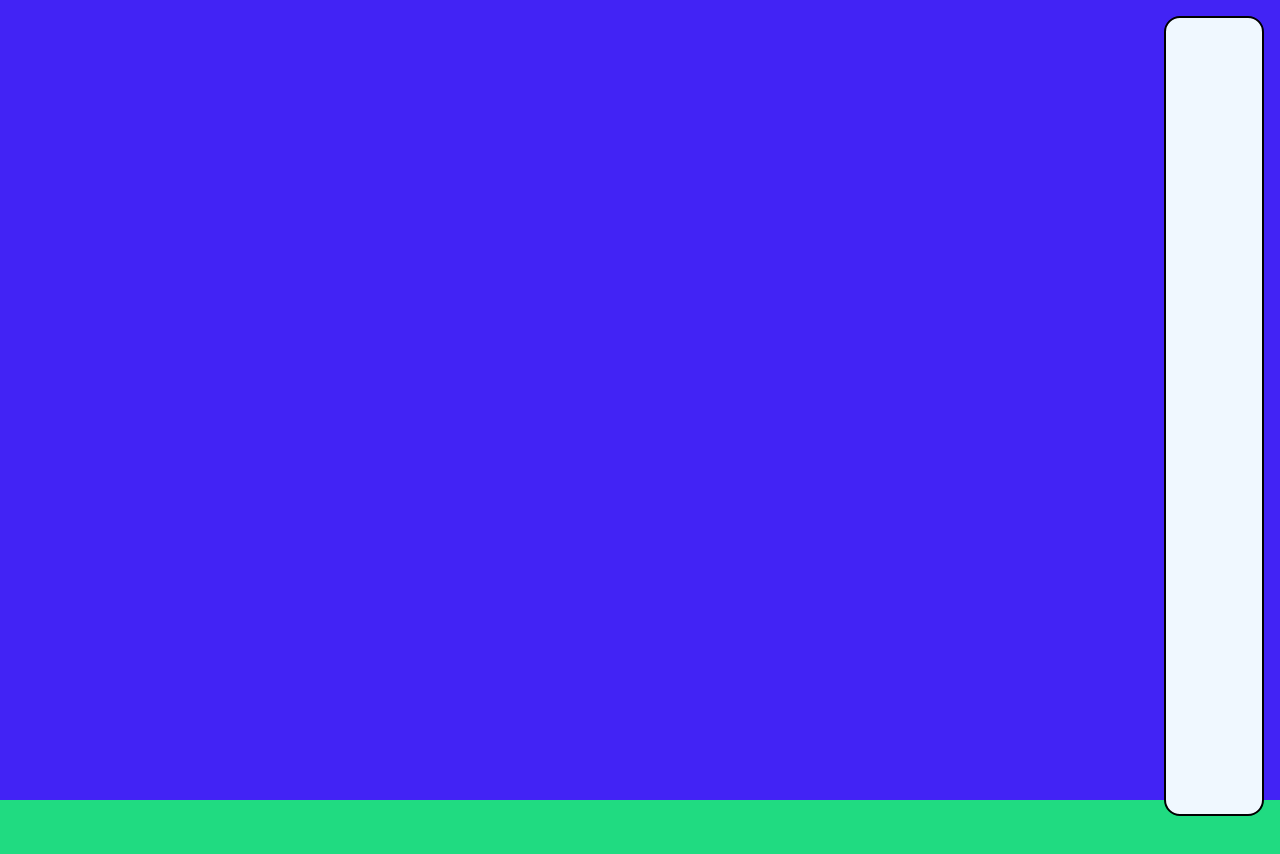
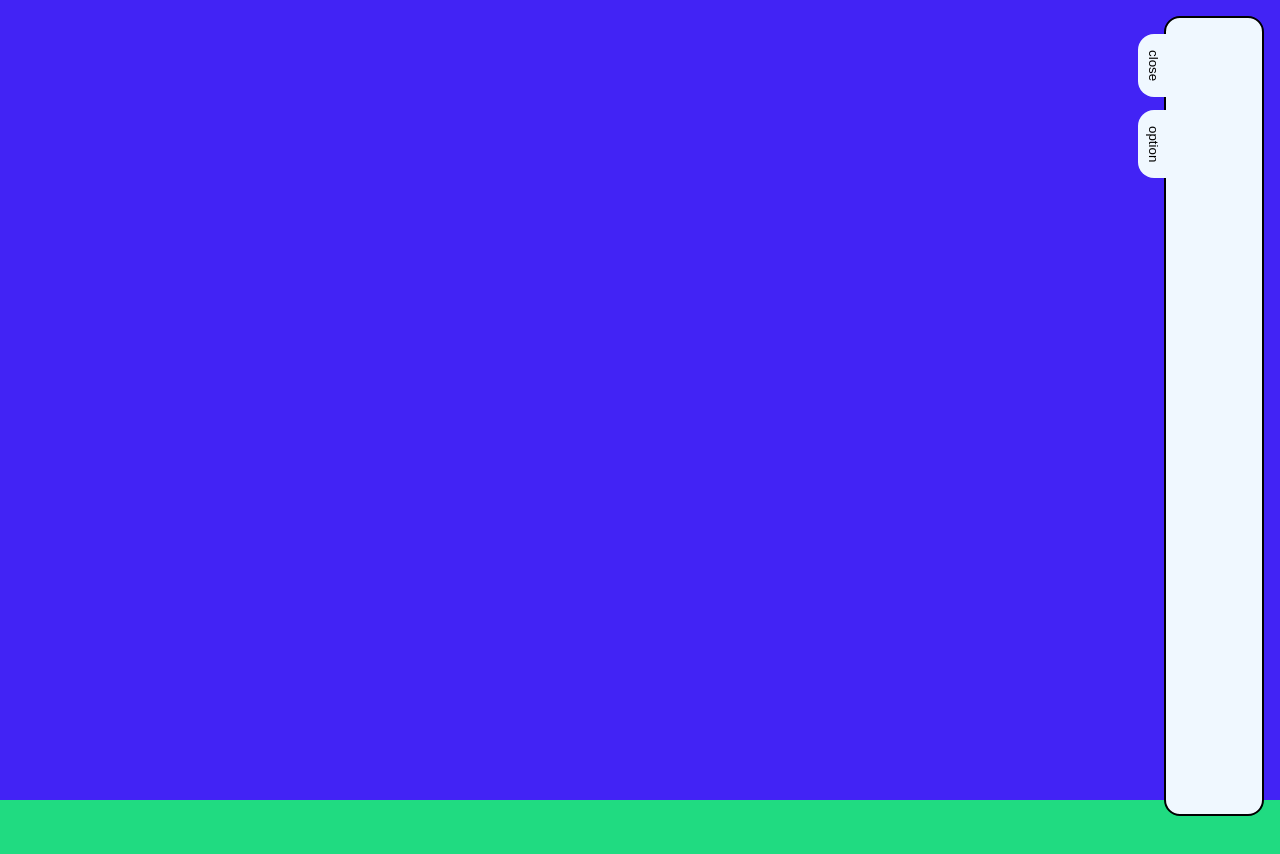
Before and after one commit to Aebel-Shajan/minimap, a React (Vite) app: page / in a window 1280 px wide. Shown: the top 854 px of the page. Built offline with nearby package versions, Linux system fonts and the light colour scheme.

Commit message:
Add show hide button to minimap.

```diff
--- a/src/components/Minimap/Minimap.module.css
+++ b/src/components/Minimap/Minimap.module.css
@@ -8,3 +8,49 @@
   top: 1rem;
   right: 1rem;
 }
+
+.hiddenContainer {
+  position: fixed;
+  top: 1rem;
+  right: 1rem;
+
+  button {
+    width: fit-content;
+    background-color: aliceblue;
+    border: none;
+    border-radius: 1rem;
+    padding: 0.5rem 1rem;
+  }
+
+  button:hover {
+    background-color: black;
+    color: aliceblue;
+    cursor: pointer;
+  }
+}
+
+.options {
+  display: flex;
+  flex-direction: column;
+  justify-content: space-around;
+  position: relative;
+  gap: 3rem;
+  padding-top: 1rem;;
+  button {
+    width: fit-content;
+    transform:rotate(90deg);;
+    transform-origin: top left;
+    border: none;
+    padding: 0.3rem 1rem;
+    padding-bottom: 0.5rem;
+    border-bottom-left-radius: 1rem;
+    border-bottom-right-radius: 1rem;
+    background-color: aliceblue;
+  }
+
+  button:hover {
+    background-color: black;
+    color: aliceblue;
+    cursor: pointer;
+  }
+}
--- a/src/components/Minimap/Minimap.tsx
+++ b/src/components/Minimap/Minimap.tsx
@@ -1,10 +1,28 @@
+import { useState } from "react";
 import styles from "./Minimap.module.css"
 
 const Minimap = () => {
+  const [show, setShow] = useState(true)
 
+  const showMinimap = () => setShow(true)
+  const hideMinimap = () => setShow(false)
+
+  if (!show) {
+    return (
+      <div className={styles.hiddenContainer}>
+
+          <button onClick={showMinimap}>show</button>
+
+      </div>
+    )
+  }
 
   return (
     <div className={styles.container}>
+      <div className={styles.options}>
+        <button onClick={hideMinimap}>close</button>
+        <button>option</button>
+      </div>
     </div>
   );
 }
```
